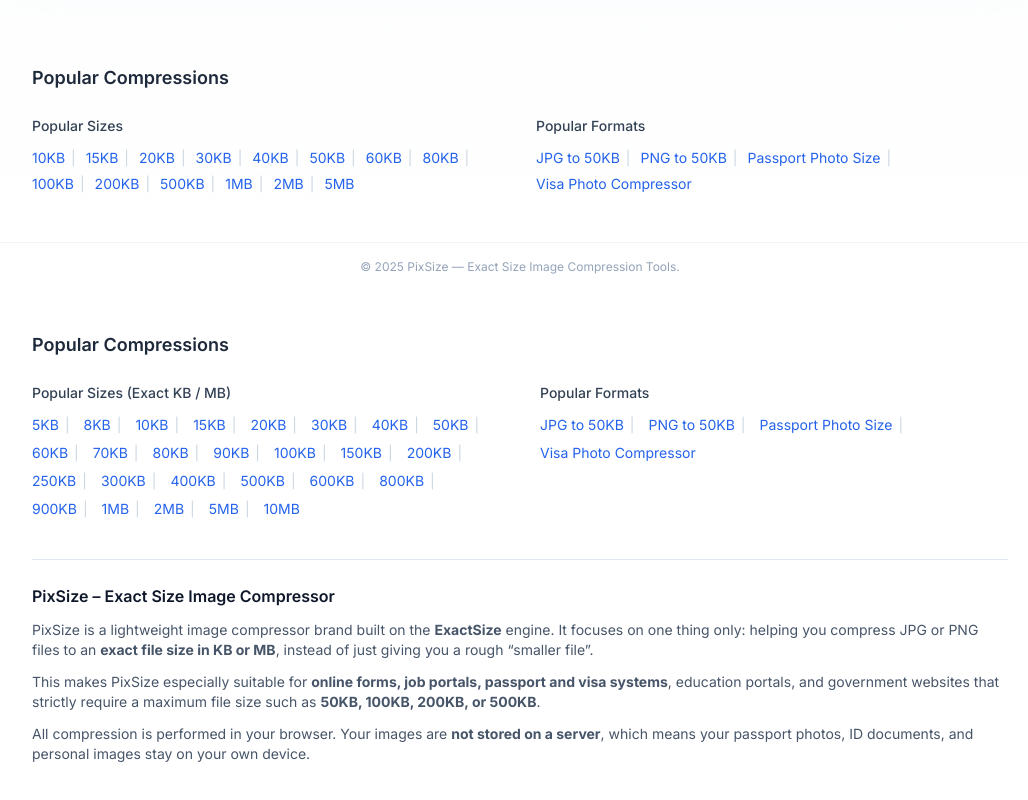
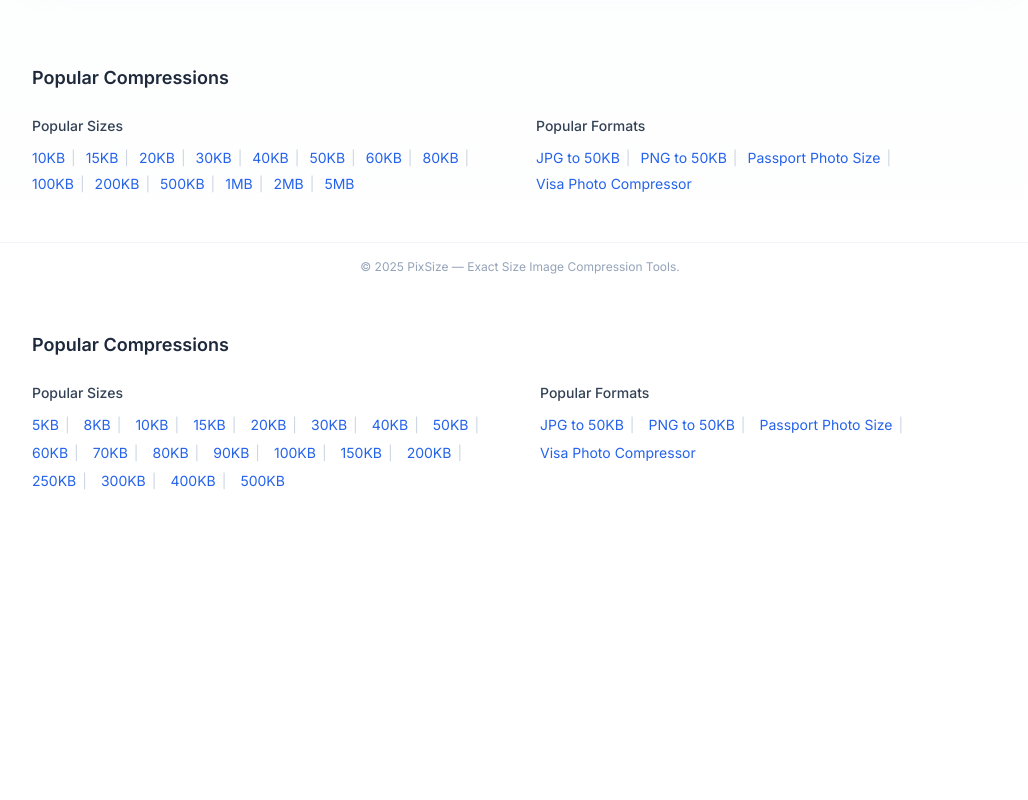
Before and after one commit to runpeng402/compression-picture, a Next.js app: page / in a window 1280 px wide. Shown: the part 812-1612 px from the top of the page, without its empty margins (120-1148 px from the left). After the commit the page ends 1343 px from the top, so only its background shows below. Built offline with nearby package versions, Linux system fonts and the light colour scheme.

Commit message:
updata: the first page again and again

```diff
--- a/app/page.tsx
+++ b/app/page.tsx
@@ -1,6 +1,7 @@
 // app/page.tsx
 import { Metadata } from "next";
 import dynamic from "next/dynamic";
+import { SIZES_KB } from "@/lib/compressionSizes";
 
 const ImageCompressorTool = dynamic(
   () => import("@/components/ImageCompressorTool"),
@@ -11,21 +12,21 @@
 // 首页 SEO Metadata
 // -------------------------------
 export const metadata: Metadata = {
-  title: "PixSize – Compress Images to Exact Size (KB or MB)",
+  title: "Compress Image to Exact Size (KB or MB) – Free Online Image Compressor",
   description:
-    "PixSize is a lightweight exact size image compressor. Compress JPG or PNG images to an exact file size in KB or MB for online forms, job portals, passport and visa submissions.",
+    "Free online image compression tool to reduce your JPG or PNG to an exact size in KB or MB. Perfect for forms, online submissions, passport photos, visa uploads, and email attachments.",
   alternates: {
     canonical: "https://compresstokb.com",
   },
   openGraph: {
-    title: "PixSize – Exact Size Image Compressor",
+    title: "Compress Image to Exact Size – Free JPG/PNG Compressor | ExactSize",
     description:
-      "Compress images to an exact size in KB or MB with PixSize, powered by the ExactSize engine. Ideal for passports, visas, job portals, and online forms.",
+      "Reduce your image to an exact KB/MB size. 100% private. Fast and accurate online image compressor.",
     url: "https://compresstokb.com",
     type: "website",
     images: [
       {
-        url: "https://compresstokb.com/api/og?title=PixSize&subtitle=Exact+Size+Image+Compressor&size=Online+Tool",
+        url: "https://compresstokb.com/api/og?title=ExactSize&subtitle=Free+Image+Compressor&size=Online+Tool",
         width: 1200,
         height: 630,
       },
@@ -34,38 +35,15 @@
 };
 
 // -------------------------------
-// 首页 Popular 链接（只保留一套）
+// 自动生成紧凑的内链列表
 // -------------------------------
+const POPULAR_SIZES = SIZES_KB.filter((n) => n <= 500).slice(0, 20); // 取前 20 个
 
-const POPULAR_SIZE_LINKS = [
-  { label: "5KB", href: "/compress-to-5kb" },
-  { label: "8KB", href: "/compress-to-8kb" },
-  { label: "10KB", href: "/compress-to-10kb" },
-  { label: "15KB", href: "/compress-to-15kb" },
-  { label: "20KB", href: "/compress-to-20kb" },
-  { label: "30KB", href: "/compress-to-30kb" },
-  { label: "40KB", href: "/compress-to-40kb" },
-  { label: "50KB", href: "/compress-to-50kb" },
-  { label: "60KB", href: "/compress-to-60kb" },
-  { label: "70KB", href: "/compress-to-70kb" },
-  { label: "80KB", href: "/compress-to-80kb" },
-  { label: "90KB", href: "/compress-to-90kb" },
-  { label: "100KB", href: "/compress-to-100kb" },
-  { label: "150KB", href: "/compress-to-150kb" },
-  { label: "200KB", href: "/compress-to-200kb" },
-  { label: "250KB", href: "/compress-to-250kb" },
-  { label: "300KB", href: "/compress-to-300kb" },
-  { label: "400KB", href: "/compress-to-400kb" },
-  { label: "500KB", href: "/compress-to-500kb" },
-  { label: "600KB", href: "/compress-to-600kb" },
-  { label: "800KB", href: "/compress-to-800kb" },
-  { label: "900KB", href: "/compress-to-900kb" },
-  // 下面这几个是你首页原来就有的 1MB / 2MB / 5MB / 10MB
-  { label: "1MB", href: "/compress-to-1000kb" },
-  { label: "2MB", href: "/compress-to-2000kb" },
-  { label: "5MB", href: "/compress-to-5000kb" },
-  { label: "10MB", href: "/compress-to-10000kb" },
-];
+const POPULAR_SIZE_LINKS = POPULAR_SIZES.map((size) => ({
+  label: `${size}KB`,
+  href: `/compress-to-${size}kb`,
+  title: `Compress image to ${size}KB`,
+}));
 
 const FORMATS = [
   { label: "JPG to 50KB", href: "/jpg-to-50kb" },
@@ -81,7 +59,7 @@
   const jsonLd = {
     "@context": "https://schema.org",
     "@type": "WebSite",
-    name: "PixSize – Exact Size Image Compressor Tools",
+    name: "ExactSize Image Compressor",
     url: "https://compresstokb.com",
     potentialAction: {
       "@type": "SearchAction",
@@ -99,9 +77,9 @@
       />
 
       {/* 主工具组件 */}
-      <ImageCompressorTool titleOverride="Compress Images to Exact Size" />
+      <ImageCompressorTool titleOverride="Compress Image to Exact Size" />
 
-      {/* ✅ 只保留一套 Popular + 品牌介绍 + SEO 文案 */}
+      {/* 内链区块（增强 SEO） */}
       <section className="max-w-5xl mx-auto w-full px-4 sm:px-6 py-10">
         <h2 className="text-lg font-semibold text-slate-800 mb-6">
           Popular Compressions
@@ -111,14 +89,15 @@
           {/* Popular Sizes */}
           <div>
             <h3 className="text-sm font-medium text-slate-700 mb-3">
-              Popular Sizes (Exact KB / MB)
+              Popular Sizes
             </h3>
+
             <div className="flex flex-wrap items-center gap-x-2 gap-y-2 text-sm">
               {POPULAR_SIZE_LINKS.map((item, index) => (
                 <span key={item.href} className="inline-flex items-center">
                   <a
                     href={item.href}
-                    title={`Compress image to ${item.label}`}
+                    title={item.title}
                     className="text-blue-600 hover:text-blue-800 hover:underline"
                   >
                     {item.label}
@@ -136,6 +115,7 @@
             <h3 className="text-sm font-medium text-slate-700 mb-3">
               Popular Formats
             </h3>
+
             <div className="flex flex-wrap items-center gap-x-2 gap-y-2 text-sm">
               {FORMATS.map((item, index) => (
                 <span key={item.href} className="inline-flex items-center">
@@ -154,31 +134,6 @@
             </div>
           </div>
         </div>
-
-        {/* 品牌 + SEO 文案 */}
-        <div className="mt-10 border-t border-slate-200 pt-6 text-sm text-slate-600 space-y-3">
-          <h3 className="text-base font-semibold text-slate-900">
-            PixSize – Exact Size Image Compressor
-          </h3>
-          <p>
-            PixSize is a lightweight image compressor brand built on the{" "}
-            <strong>ExactSize</strong> engine. It focuses on one thing only:
-            helping you compress JPG or PNG files to an{" "}
-            <strong>exact file size in KB or MB</strong>, instead of just
-            giving you a rough “smaller file”.
-          </p>
-          <p>
-            This makes PixSize especially suitable for{" "}
-            <strong>online forms, job portals, passport and visa systems</strong>
-            , education portals, and government websites that strictly require a
-            maximum file size such as <strong>50KB, 100KB, 200KB, or 500KB</strong>.
-          </p>
-          <p>
-            All compression is performed in your browser. Your images are{" "}
-            <strong>not stored on a server</strong>, which means your passport
-            photos, ID documents, and personal images stay on your own device.
-          </p>
-        </div>
       </section>
     </>
   );
```
